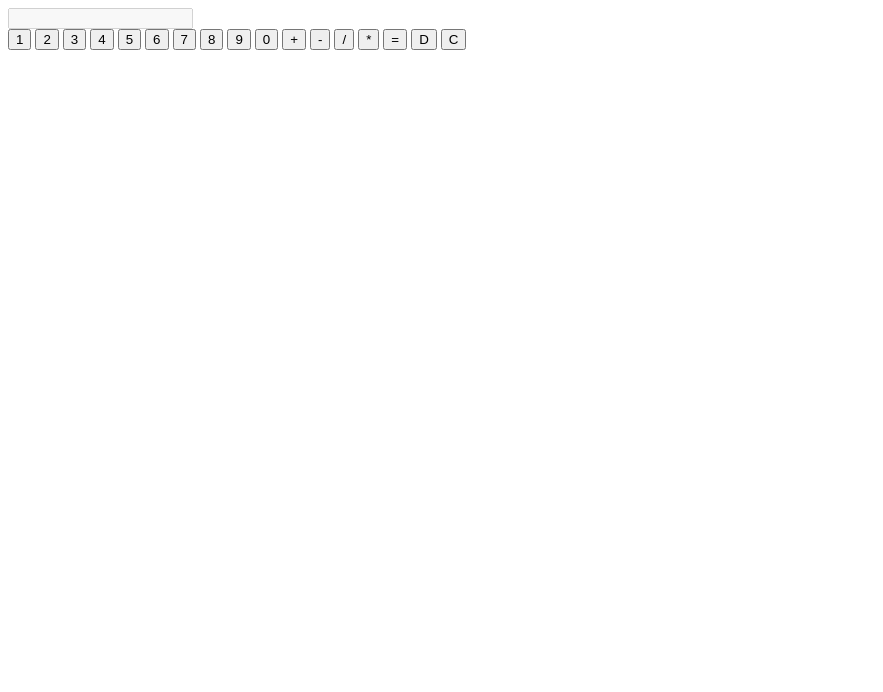
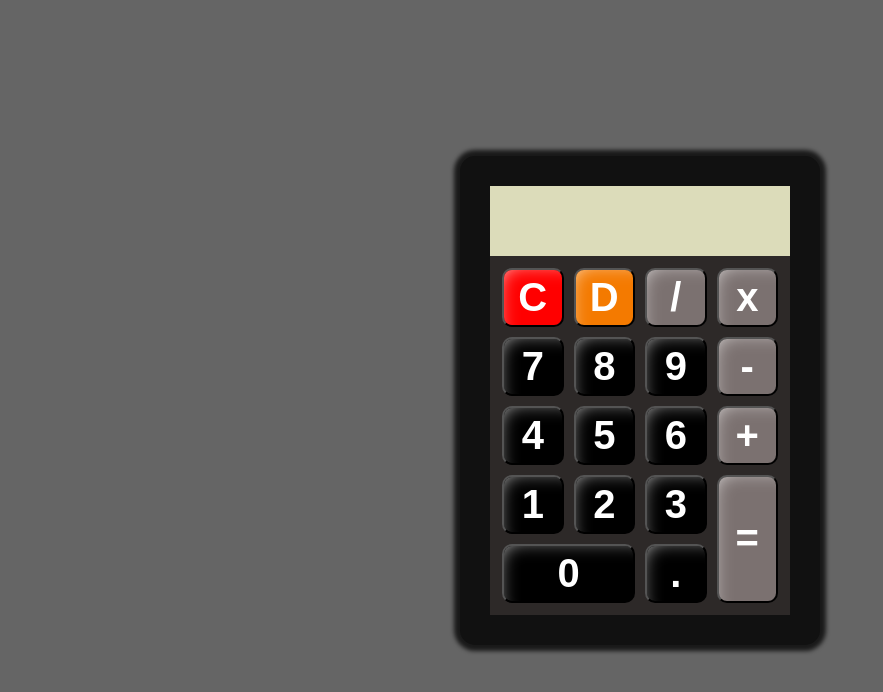
Before and after one commit to alejandro-larin/Calculadora, a plain HTML site: page index.html in a window 1280 px wide. Shown: the whole page, without its empty margins (0-883 px from the left). Drawn offline with Linux system fonts and the light colour scheme.

Commit message:
feat: add  all styles to HTML structure

```diff
--- a/index.html
+++ b/index.html
@@ -14,33 +14,126 @@
 
       <div class="buttons">
         <!-- Numbers -->
-        <button class="button calculator" id="button_1" value="1">1</button>
-        <button class="button calculator" id="button_2" value="2">2</button>
-        <button class="button calculator" id="button_3" value="3">3</button>
-        <button class="button calculator" id="button_4" value="4">4</button>
-        <button class="button calculator" id="button_5" value="5">5</button>
-        <button class="button calculator" id="button_6" value="6">6</button>
-        <button class="button calculator" id="button_7" value="7">7</button>
-        <button class="button calculator" id="button_8" value="8">8</button>
-        <button class="button calculator" id="button_9" value="9">9</button>
-        <button class="button calculator" id="button_0" value="0">0</button>
+        <button
+          class="button_1 btn-calculator btn-number"
+          id="button_1"
+          value="1"
+        >
+          1
+        </button>
+        <button
+          class="button_2 btn-calculator btn-number"
+          id="button_2"
+          value="2"
+        >
+          2
+        </button>
+        <button
+          class="button_3 btn-calculator btn-number"
+          id="button_3"
+          value="3"
+        >
+          3
+        </button>
+        <button
+          class="button_4 btn-calculator btn-number"
+          id="button_4"
+          value="4"
+        >
+          4
+        </button>
+        <button
+          class="button_5 btn-calculator btn-number"
+          id="button_5"
+          value="5"
+        >
+          5
+        </button>
+        <button
+          class="button_6 btn-calculator btn-number"
+          id="button_6"
+          value="6"
+        >
+          6
+        </button>
+        <button
+          class="button_7 btn-calculator btn-number"
+          id="button_7"
+          value="7"
+        >
+          7
+        </button>
+        <button
+          class="button_8 btn-calculator btn-number"
+          id="button_8"
+          value="8"
+        >
+          8
+        </button>
+        <button
+          class="button_9 btn-calculator btn-number"
+          id="button_9"
+          value="9"
+        >
+          9
+        </button>
+        <button
+          class="button_0 btn-calculator btn-number"
+          id="button_0"
+          value="0"
+        >
+          0
+        </button>
 
         <!-- Operators -->
-        <button class="button calculator" id="button_add" value="+">+</button>
-        <button class="button calculator" id="button_substract" value="-">
+        <button
+          class="button_add btn-calculator btn-operator"
+          id="button_add"
+          value="+"
+        >
+          +
+        </button>
+        <button
+          class="button_point btn-calculator btn-number"
+          id="button_point"
+          value="."
+        >
+          .
+        </button>
+        <button
+          class="button_substract btn-calculator btn-operator"
+          id="button_substract"
+          value="-"
+        >
           -
         </button>
-        <button class="button calculator" id="button_divide" value="/">
+        <button
+          class="button_divide btn-calculator btn-operator"
+          id="button_divide"
+          value="/"
+        >
           /
         </button>
-        <button class="button calculator" id="button_multiply" value="*">
-          *
+        <button
+          class="button_multiply btn-calculator btn-operator"
+          id="button_multiply"
+          value="*"
+        >
+          x
         </button>
-        <button class="button calculator" id="button_equal" value="=">=</button>
+        <button
+          class="button_equal btn-calculator btn-operator"
+          id="button_equal"
+          value="="
+        >
+          =
+        </button>
 
         <!-- Funtions -->
-        <button class="button calculator" id="button_delete">D</button>
-        <button class="button calculator" id="button_clear">C</button>
+        <button class="button_delete btn-calculator" id="button_delete">
+          D
+        </button>
+        <button class="button_clear btn-calculator" id="button_clear">C</button>
       </div>
     </div>
 
--- a/style.css
+++ b/style.css
@@ -0,0 +1,132 @@
+* {
+  padding: 0;
+  margin: 0;
+}
+body {
+  height: 100vh;
+  display: flex;
+  align-items: center;
+  justify-content: center;
+  background-color: rgb(101, 101, 101);
+}
+.container {
+  width: 300px;
+  background-color: #111111;
+  display: flex;
+  flex-direction: column;
+  padding: 30px;
+  border-radius: 15px;
+  box-shadow: 0px 0px 4px 6px rgba(0, 0, 0, 0.75);
+}
+
+.panel {
+  display: flex;
+  width: 100%;
+  justify-content: center;
+  align-items: center;
+}
+
+.panel .window {
+  background-color: #dcdcba;
+  width: 100%;
+  border: none;
+  height: 70px;
+  opacity: 10px;
+  font-size: 50px;
+  padding-inline: 10px;
+  text-align: right;
+
+  color: black;
+}
+/* Container btn */
+.buttons {
+  padding: 12px;
+  background-color: #2d2928;
+  display: grid;
+  justify-content: center;
+  align-items: center;
+  grid-template-columns: repeat(4, 1fr); /* Tres columnas de igual tamaño */
+  gap: 10px;
+}
+/* All btn */
+.buttons .btn-calculator {
+  font-weight: bold;
+  padding: 5px;
+  font-size: 40px;
+  border-radius: 10px;
+  box-shadow: inset 10px 10px 21px -19px rgba(255, 255, 255, 1);
+}
+/* Operator btn */
+.buttons .btn-operator {
+  background-color: #7b7170;
+  color: white;
+}
+/* Numbers btn */
+.buttons .btn-number {
+  background-color: black;
+  color: white;
+}
+
+/* Aling btn */
+.button_clear {
+  background-color: red;
+  grid-column: 1;
+  grid-row: 1;
+  color: white;
+}
+.button_delete {
+  grid-column: 2;
+  grid-row: 1;
+  background-color: rgb(244, 122, 0);
+  color: white;
+}
+.button_divide {
+  grid-column: 3;
+  grid-row: 1;
+}
+.button_multiply {
+  grid-column: 4;
+  grid-row: 1;
+}
+.button_substract {
+  grid-column: 4;
+  grid-row: 2;
+}
+.button_add {
+  grid-column: 4;
+  grid-row: 3;
+}
+.button_equal {
+  height: 100%;
+  grid-column: 4;
+  grid-row: 4/6;
+}
+.button_1 {
+  grid-column: 1;
+  grid-row: 4;
+}
+.button_2 {
+  grid-column: 2;
+  grid-row: 4;
+}
+.button_3 {
+  grid-column: 3;
+  grid-row: 4;
+}
+.button_4 {
+  grid-column: 1;
+  grid-row: 3;
+}
+.button_5 {
+  grid-column: 2;
+  grid-row: 3;
+}
+.button_6 {
+  grid-column: 3;
+  grid-row: 3;
+}
+
+.button_0 {
+  grid-column: 1/3;
+  grid-row: 5;
+}
--- a/utils/writeWindows.js
+++ b/utils/writeWindows.js
@@ -1,4 +1,4 @@
-const arrayOperator = ["add", "substract", "divide", "multiply"];
+const arrayOperator = ["add", "substract", "divide", "multiply", "point"];
 for (let index = 0; index < 10; index++) {
   const button = document.getElementById(`button_${index}`);
   button.addEventListener("click", () => {
@@ -6,7 +6,7 @@ for (let index = 0; index < 10; index++) {
   });
 }
 
-for (let j = 0; j < 4; j++) {
+for (let j = 0; j < 5; j++) {
   const buttonOperator = document.getElementById(`button_${arrayOperator[j]}`);
   buttonOperator.addEventListener("click", () => {
     windows.value += buttonOperator.value;
```
